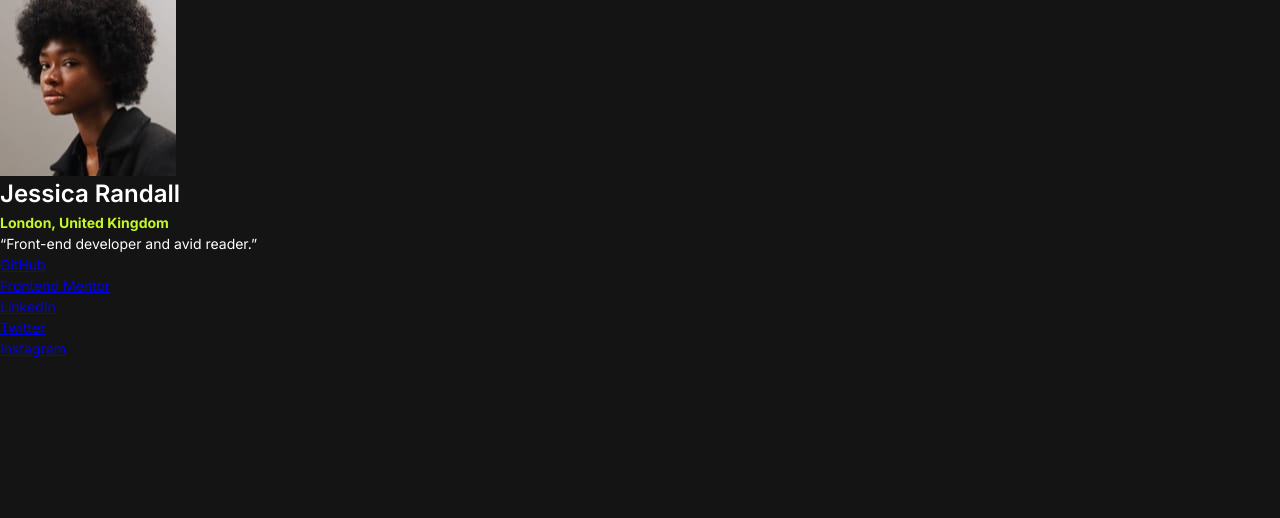
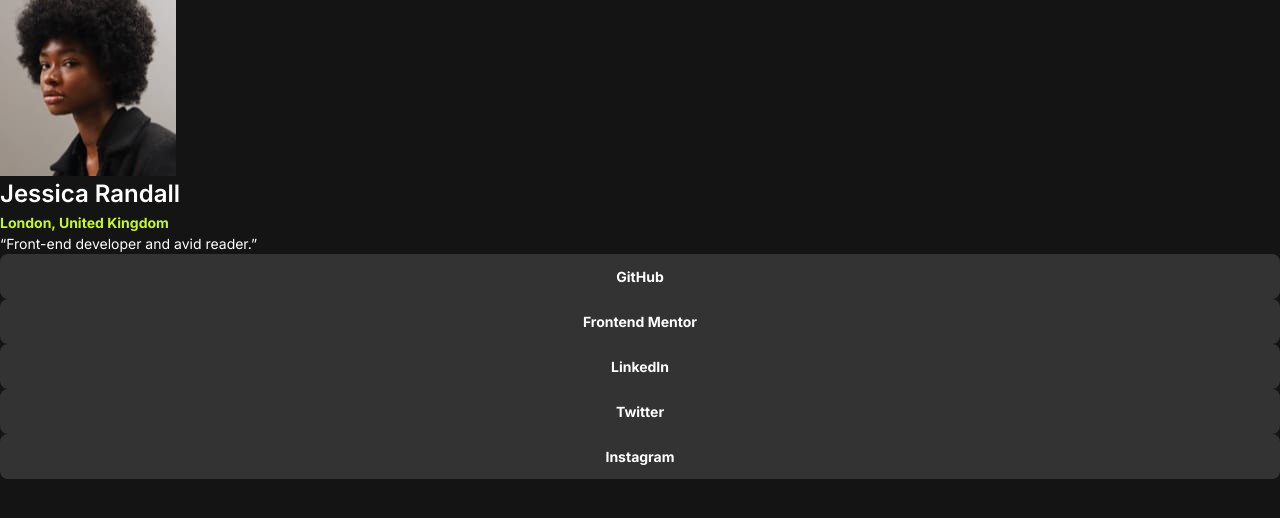
Before and after one commit to kborkowski/social-links-profile, a plain HTML site: page index.html in a window 1280 px wide. Drawn offline with Linux system fonts and the light colour scheme.

Commit message:
Add button styles to navigation links for improved UI

```diff
--- a/index.html
+++ b/index.html
@@ -28,19 +28,19 @@
         <nav class="card__links">
           <ul role="list">
             <li>
-              <a href="#">GitHub</a>
+              <a href="#" class="button">GitHub</a>
             </li>
             <li>
-              <a href="#">Frontend Mentor</a>
+              <a href="#" class="button">Frontend Mentor</a>
             </li>
             <li>
-              <a href="#">LinkedIn</a>
+              <a href="#" class="button">LinkedIn</a>
             </li>
             <li>
-              <a href="#">Twitter</a>
+              <a href="#" class="button">Twitter</a>
             </li>
             <li>
-              <a href="#">Instagram</a>
+              <a href="#" class="button">Instagram</a>
             </li>
           </ul>
         </nav>
--- a/style.css
+++ b/style.css
@@ -60,3 +60,28 @@ img,picture {
   max-width: 100%;
   height: auto;
 }
+
+.button {
+    --link-color:var(--grey-700);
+    --link-text-color:var(--white);
+    cursor: pointer;
+    background-color: var(--link-color);
+    color: var(--link-text-color);
+    border:0;
+    border-radius: var(--radius-sm);
+    text-decoration: none;
+    font:inherit;
+    font-weight: 700;
+    text-align: center;
+    display: block;
+    width: 100%;
+    padding: var(--spacing-150);
+
+    &:hover, &:focus {
+        --link-color:var(--green);
+        --link-text-color:var(--grey-900);
+
+    }
+
+
+}
```
